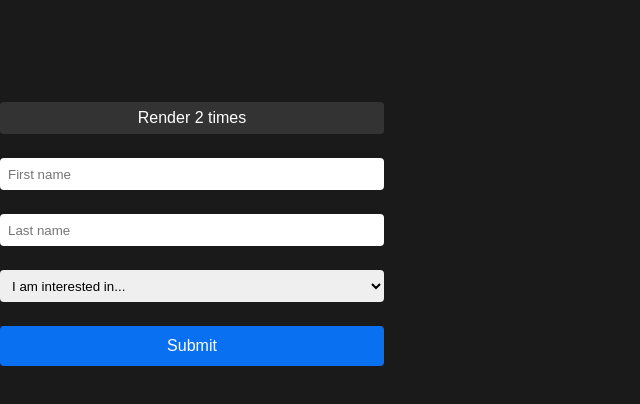
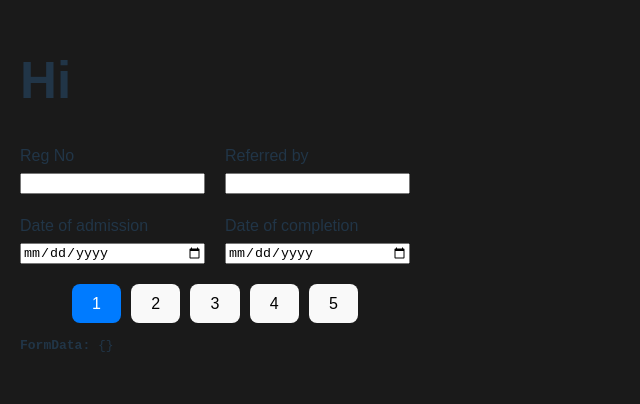
Before and after one commit to pranavraikar01/NASEOH-VOCATIONAL, a React (Vite) app: page / in a window 1280 px wide. Shown: the part 206-610 px from the top of the page, without its empty margins (0-640 px from the left). Built offline with nearby package versions, Linux system fonts and the light colour scheme.

Commit message:
added form

```diff
--- a/src/App.jsx
+++ b/src/App.jsx
@@ -1,9 +1,11 @@
+import FormComponent from "./Components/FormComponenr";
 import Login from "./Pages/Login";
 
 function App() {
   return (
     <div>
-      <Login />
+      {/* <Login /> */}
+      <FormComponent />
     </div>
   );
 }
--- /dev/null
+++ b/src/Components/FormComponenr.jsx
@@ -0,0 +1,153 @@
+// FormComponent.js
+import React, { useState } from "react";
+import styles from "./FormComponent.module.css";
+
+const formDataPages = [
+  [
+    { label: "Reg No", type: "text", name: "regno" },
+    { label: "Referred by", type: "text", name: "referredby" },
+    { label: "Date of admission", type: "date", name: "doa" },
+    { label: "Date of completion", type: "date", name: "doc" },
+  ],
+  [
+    { label: "Full Name", type: "text", name: "fullname" },
+    { label: "Present address", type: "text", name: "presentaddress" },
+    { label: "Permanent address", type: "text", name: "permanentaddress" },
+    { label: "Phone", type: "tel", name: "phone" },
+  ],
+  [
+    { label: "Aadhar card number", type: "number", name: "aadharcardno" },
+    { label: "Date of birth", type: "date", name: "dob" },
+    { label: "Age", type: "number", name: "age" },
+    { label: "Single/Married/Divorced", type: "text", name: "relstatus" },
+    { label: "Religion/Caste", type: "text", name: "religion" },
+    { label: "Nature of disability", type: "text", name: "natureofdisability" },
+    { label: "Reason for referral", type: "text", name: "reasonref" },
+    {
+      label: "History of present problem",
+      type: "text",
+      name: "problemhistory",
+    },
+    {
+      label: "Any external aid/device currently used",
+      type: "text",
+      name: "aidinfo",
+    },
+    {
+      label: "Any other illness/medication",
+      type: "text",
+      name: "medicationinfo",
+    },
+    { label: "Substance/Drug misuse history", type: "text", name: "druginfo" },
+    {
+      label: "Vocational rehabilitation centre Reg. No",
+      type: "text",
+      name: "rehabno",
+    },
+    { label: "Special employee exchange no", type: "text", name: "empexno" },
+  ],
+  [
+    { label: "Father's details", type: "text", name: "fathername" },
+    { label: "Father's Age", type: "number", name: "fatherage" },
+    { label: "Father's Education", type: "text", name: "fathereducation" },
+    { label: "Father's Occupation", type: "text", name: "fatheroccupation" },
+    { label: "Father's Income", type: "text", name: "fatherincome" },
+    { label: "Mother's details", type: "text", name: "mothername" },
+    { label: "Mother's Age", type: "number", name: "motherage" },
+    { label: "Mother's Education", type: "text", name: "mothereducation" },
+    { label: "Mother's Occupation", type: "text", name: "motheroccupation" },
+    { label: "Mother's Income", type: "text", name: "motherincome" },
+  ],
+  [
+    { label: "Examination", type: "text", name: "examination" },
+    { label: "Year of passing", type: "text", name: "yop" },
+    { label: "Marks obtained", type: "text", name: "markobt" },
+    { label: "No of attempts", type: "number", name: "noa" },
+    { label: "Remarks", type: "text", name: "remarks" },
+    {
+      label: "Name of the School/College attended till date",
+      type: "text",
+      name: "schoolname",
+    },
+    { label: "Year", type: "text", name: "schoolyear" },
+    { label: "Previous training", type: "text", name: "trainingcenter" },
+    {
+      label: "Type of training received",
+      type: "text",
+      name: "typeoftraining",
+    },
+    { label: "Duration & Year", type: "text", name: "duration" },
+    { label: "Students stipend received", type: "number", name: "stipend" },
+    {
+      label: "Comments on evidence of educational and training problem",
+      type: "text",
+      name: "comments",
+    },
+    { label: "Any other", type: "text", name: "anyother" },
+  ],
+];
+
+const itemsPerPage = 4;
+
+const FormComponent = () => {
+  const [currentPage, setCurrentPage] = useState(1);
+  const [formData, setFormData] = useState({});
+
+  const totalPages = formDataPages.length;
+
+  const handleChangePage = (page) => {
+    setCurrentPage(page);
+  };
+
+  const handleChange = (e) => {
+    const { name, value } = e.target;
+
+    setFormData((prevData) => ({
+      ...prevData,
+      [name]: value,
+    }));
+  };
+
+  const renderFormFields = () => {
+    const currentPageData = formDataPages[currentPage - 1];
+
+    return currentPageData.map((field, index) => (
+      <div key={index} className={styles.formField}>
+        <label htmlFor={field.name}>{field.label}</label>
+        <input
+          type={field.type}
+          id={field.name}
+          name={field.name}
+          className={styles.formInput}
+          value={formData[field.name] || ""}
+          onChange={handleChange}
+        />
+      </div>
+    ));
+  };
+
+  return (
+    <div className={styles.formContainer}>
+      <h1>Hi</h1>
+      <div className={styles.formGrid}>{renderFormFields()}</div>
+      <div className={styles.pagination}>
+        {Array.from({ length: totalPages }, (_, index) => (
+          <button
+            key={index}
+            onClick={() => handleChangePage(index + 1)}
+            className={currentPage === index + 1 ? styles.active : ""}
+          >
+            {index + 1}
+          </button>
+        ))}
+      </div>
+      <div>
+        <pre>
+          <strong>FormData:</strong> {JSON.stringify(formData, null, 2)}
+        </pre>
+      </div>
+    </div>
+  );
+};
+
+export default FormComponent;
--- /dev/null
+++ b/src/Components/FormComponent.module.css
@@ -0,0 +1,43 @@
+/* FormComponent.module.css */
+.formContainer {
+  max-width: 600px;
+  margin: auto;
+  padding: 20px;
+}
+
+.formGrid {
+  display: grid;
+  grid-template-columns: 1fr 1fr;
+  gap: 20px;
+}
+
+.formField {
+  display: flex;
+  flex-direction: column;
+}
+
+label {
+  margin-bottom: 5px;
+}
+
+.inputField {
+  padding: 8px;
+  font-size: 16px;
+}
+
+.pagination {
+  margin-top: 20px;
+  display: flex;
+  justify-content: center;
+}
+
+button {
+  margin: 0 5px;
+  padding: 8px 12px;
+  cursor: pointer;
+}
+
+.active {
+  background-color: #007bff;
+  color: #fff;
+}
```
Also changed, not shown: .eslintrc.cjs.
